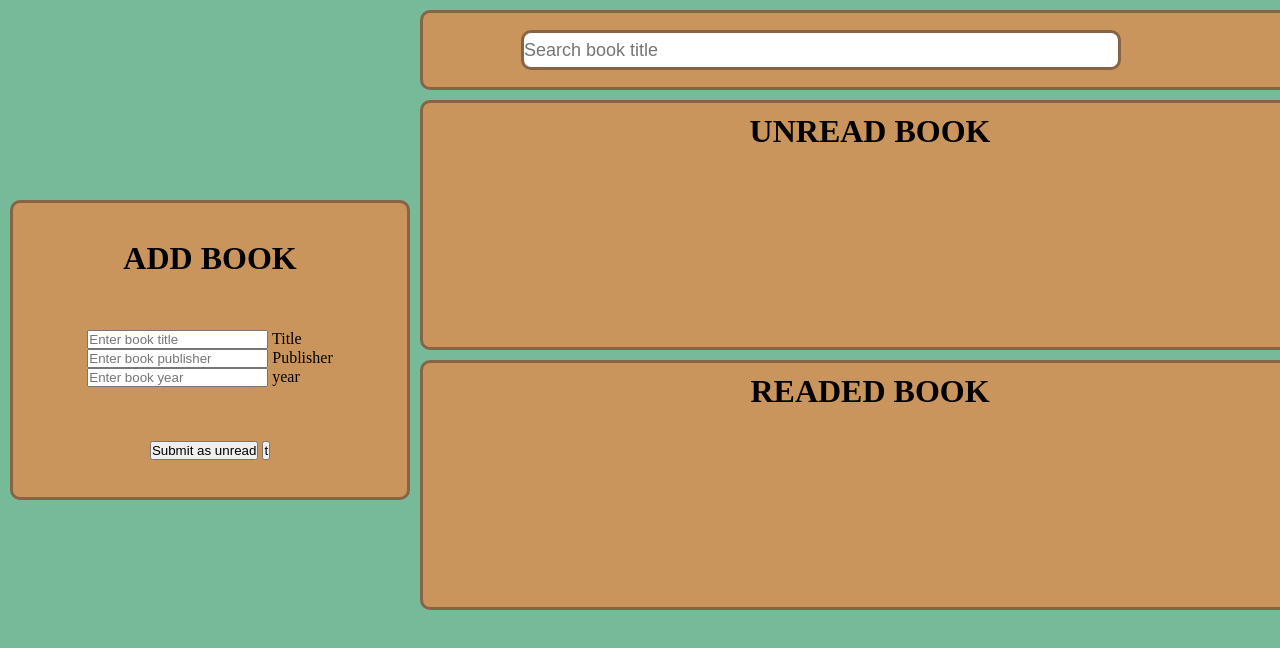
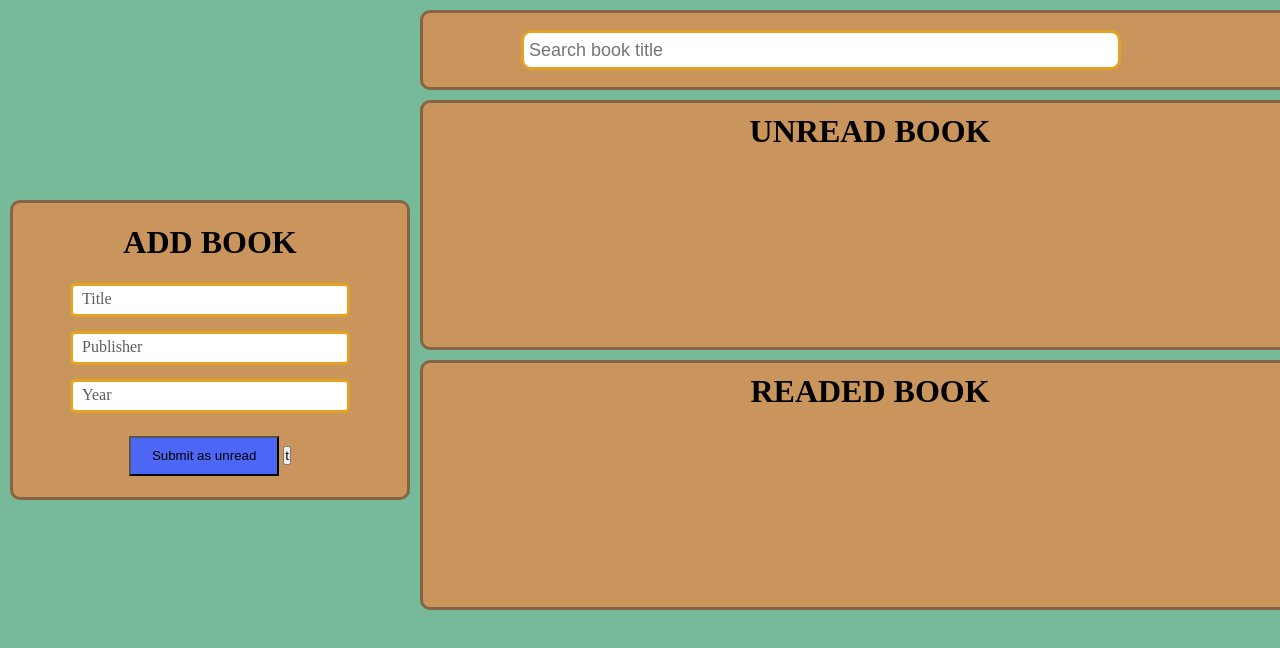
Before and after one commit to oumaeee/oumaeee.github.io, a plain HTML site: page index.html in a window 1280 px wide. Shown: the top 648 px of the page. Drawn offline with Linux system fonts and the light colour scheme.

Commit message:
styling input dan menambahkan file javascript yang berisi styling input

```diff
--- a/index.html
+++ b/index.html
@@ -11,7 +11,7 @@
     <div class="wrapper">
         <div class="add-book">
             <h1>add book</h1>
-            <div class="input-text-container">
+            <div class="input-list-container">
                 <div class="input-container">
                     <input type="text" id="title" class="text-input" autocomplete="off" placeholder="Enter book title" required>
                     <label for="title" class="label">Title</label>
@@ -22,11 +22,11 @@
                 </div>
                 <div class="input-container">
                     <input type="text" id="year" class="text-input" autocomplete="off" placeholder="Enter book year" required>
-                    <label for="year" class="label">year</label>
+                    <label for="year" class="label">Year</label>
                 </div>
             </div>
             <div class="submit-btn-container">
-                <input type="submit" value="Submit as unread">
+                <input type="submit" value="Submit as unread" class="submit-btn">
                 <button>t</button>
             </div>
         </div>
@@ -43,5 +43,6 @@
             </div>
         </div>
     </div>
+    <script src="script.js"></script>
 </body>
 </html>
--- /dev/null
+++ b/script.js
@@ -0,0 +1,19 @@
+// style
+document.querySelectorAll(".text-input").forEach( (element) => {
+    element.addEventListener('blur', (e) => {
+        if ( e.target.value != "") {
+            e.target.classList.add('filled');
+        } else {
+            e.target.classList.remove('filled');
+        }
+    });
+});
+
+let search = document.querySelector('.search');
+search.addEventListener('blur', (e) => {
+    if ( e.target.value != "") {
+        e.target.classList.add('filled');
+    } else {
+        e.target.classList.remove('filled');
+    }
+});
--- a/style.css
+++ b/style.css
@@ -34,6 +34,66 @@ h1{
     position: sticky;
     top: 200px;
 }
+
+/* input text */
+.input-list-container{
+    height: 130px;
+    display: flex;
+    justify-content: space-between;
+    flex-direction: column;
+}
+.input-container{
+    position: relative;
+    width: 280px;
+
+
+}
+.text-input{
+    width: 100%;
+    height: 100%;
+    border: 3px solid rgb(227, 161, 38);
+    border-radius: 5px;
+    outline: none;
+    font-size: 16px;
+    transition: all 0.3s;
+    padding: 5px;
+}
+.label{
+    position: absolute;
+    z-index: 2;
+    left: 10px;
+    top: 7px;
+    transition: all 0.2s;
+    padding: 0 2px;
+    color: rgb(92, 92, 92);
+    font-size: 16px;
+}
+.label::before{
+    content: " ";
+    border-top: 3px solid white;
+    position: absolute;
+    width: 100%;
+    top: 10px;
+    left: 0;
+    z-index: -1;
+}
+
+.text-input:focus{
+    border: 3px solid #876445;
+}
+.text-input:focus + .label, .filled + .label{
+    top: -10px;
+    color: #69421f;
+    font-size: 14px;
+}
+.text-input::placeholder{
+    font-size: 14px;
+    opacity: 0;
+    transition: all 0.3s;
+}
+.text-input:focus::placeholder{
+    opacity: 1;
+}
 /* book list */
 .book-container{
     width: 900px;
@@ -59,8 +119,21 @@ h1{
     height: 40px;
     width: 600px;
     border-radius: 10px;
+    border: 3px solid rgb(227, 161, 38);
+    font-size: 18px;
+    outline: none;
+    padding: 5px;
+}
+.search:focus{
     border: 3px solid #876445;
-    font-size: 18px;
+}
+.filled{
+    border: 3px solid #876445;
+}
+.submit-btn{
+    width: 150px;
+    height: 40px;
+    background-color: rgb(77, 102, 246);
 }
 /* unread book */
 .unread-book{
```
